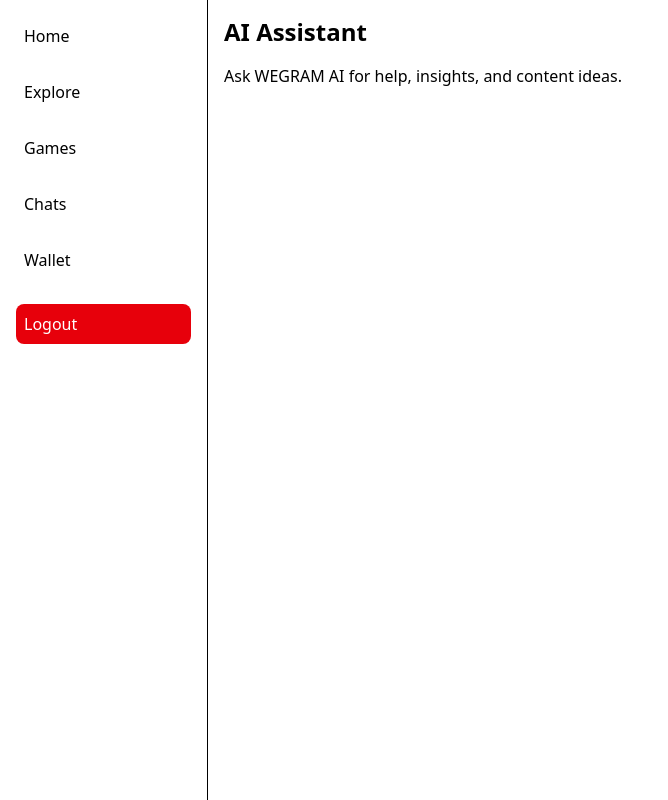
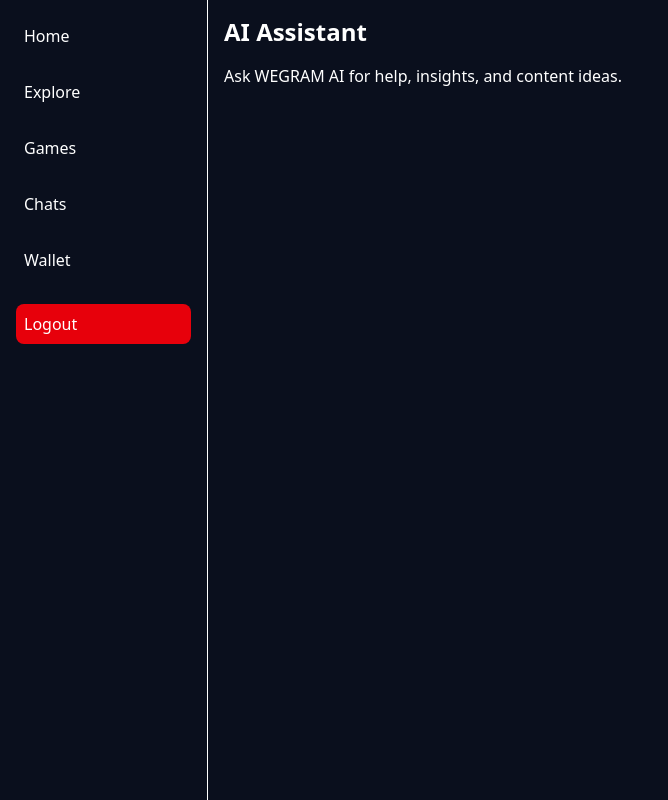
Before and after one commit to Ochoja/wegram, a Nuxt app in the folder frontend/: page /ai in a window 1280 px wide. Shown: the whole page, without its empty margins (0-668 px from the left). Built offline with nearby package versions, Linux system fonts and the light colour scheme.

Commit message:
fixed bugs

```diff
--- a/frontend/app/app.vue
+++ b/frontend/app/app.vue
@@ -1,5 +1,5 @@
 <template>
-  <div class="bg-bg text-text min-h-screen">
+  <div class="bg-[#0A0F1D] text-white min-h-screen">
     <NuxtLayout>
       <NuxtPage />
     </NuxtLayout>
--- a/frontend/app/layouts/default.vue
+++ b/frontend/app/layouts/default.vue
@@ -1,6 +1,6 @@
 <template>
-  <div class="flex min-h-screen bg-bg text-text">
-    <!-- Sidebar (hidden on mobile) -->
+  <div class="flex min-h-screen">
+    <!-- Sidebar (desktop) -->
     <Sidebar class="hidden md:block" />
 
     <!-- Main content -->
--- a/package.json
+++ /dev/null
@@ -1,5 +0,0 @@
-{
-  "dependencies": {
-    "@pinia/nuxt": "^0.11.2"
-  }
-}
```
Also changed, not shown: 1 other file (tests, documents, lock files or other folders).
